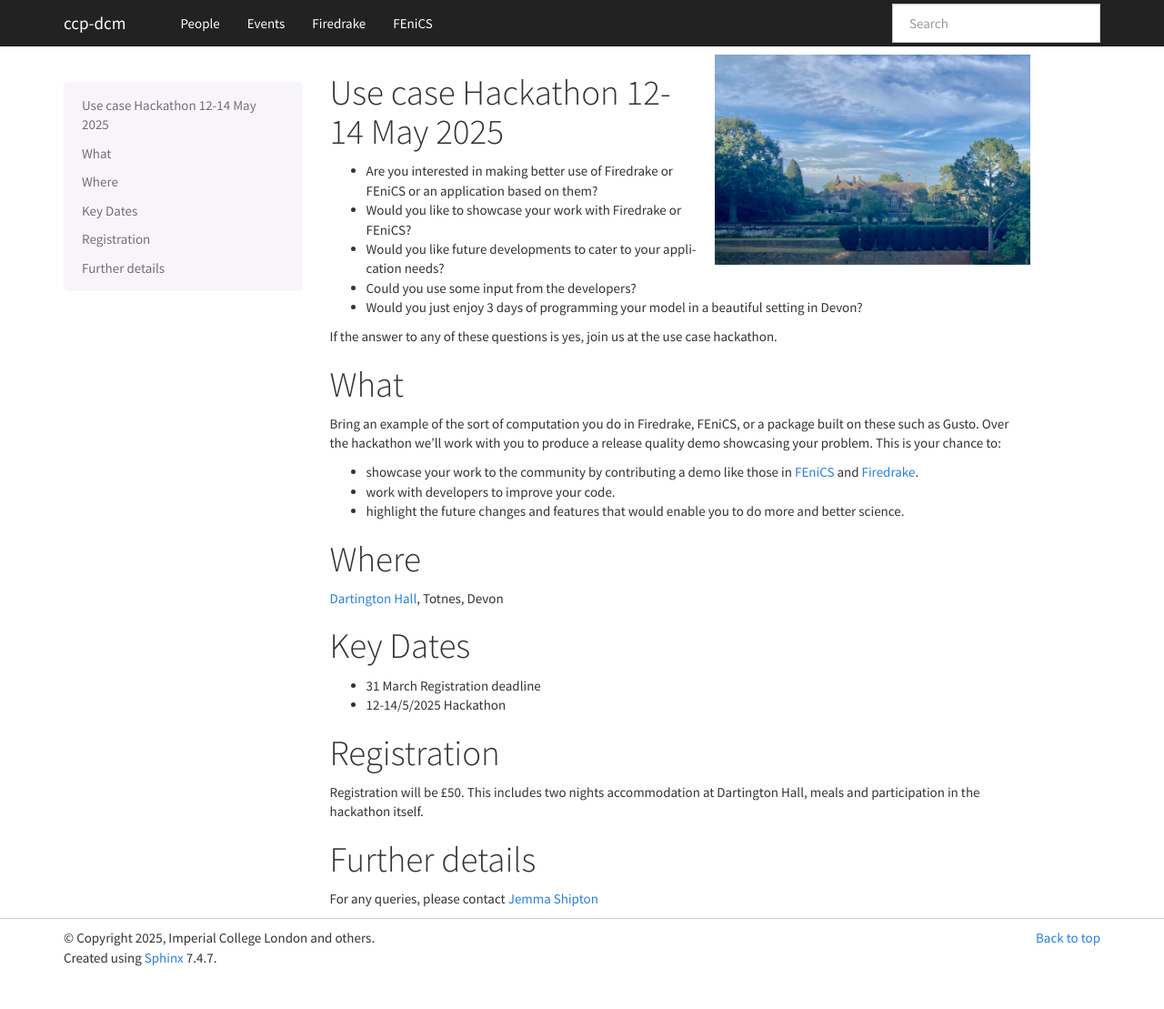
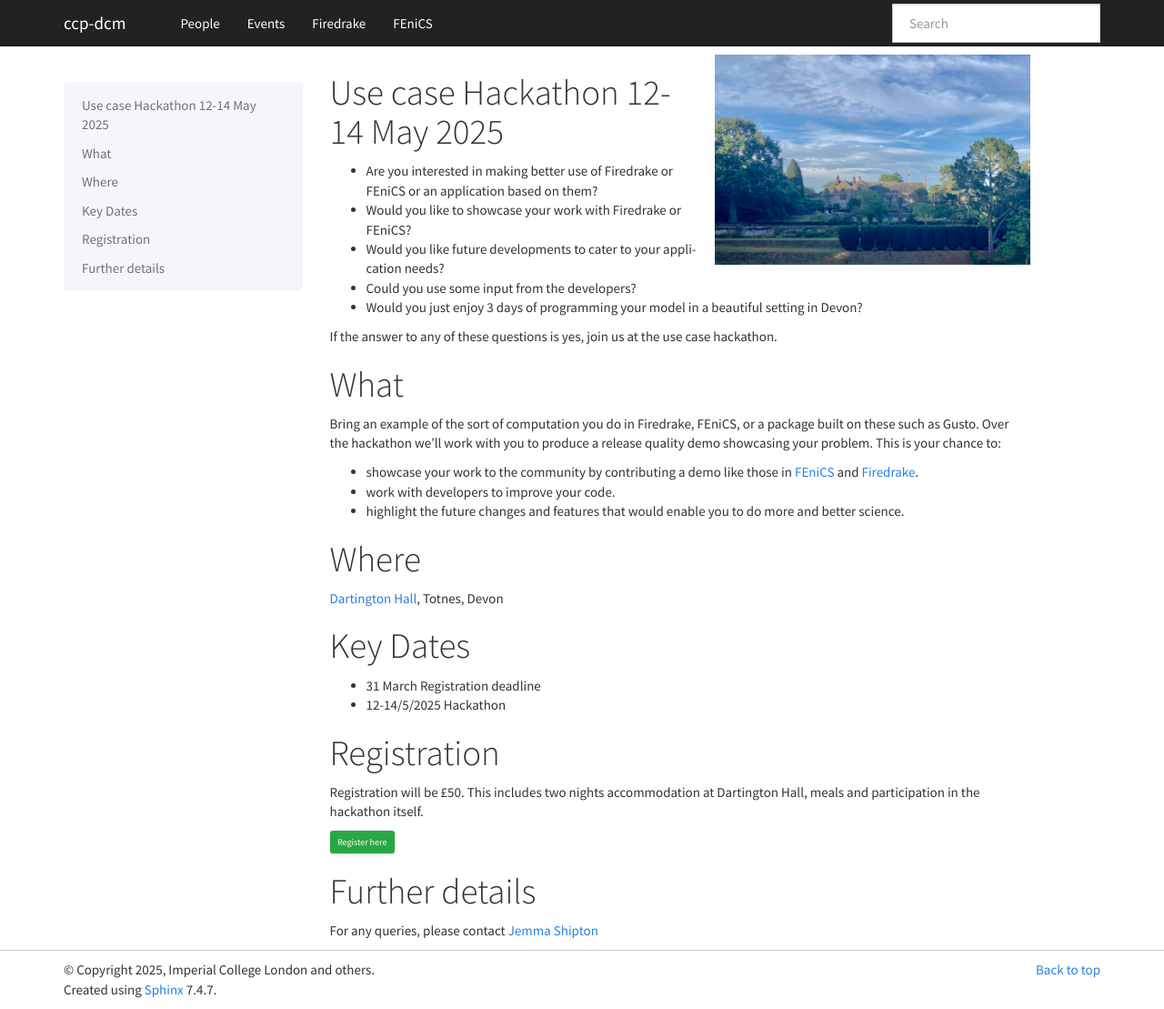
Before and after one commit to ccp-dcm/ccp-dcm.github.io, a Sphinx documentation site: the page built from source/exeter_hackathon.rst, in a window 1280 px wide and 1109 px high. Shown: the whole window at 91% size. Built offline with Sphinx 7.4.7, drawn with Linux system fonts in a browser that asks for light colours.

Commit message:
registration for hackathon

```diff
--- a/source/exeter_hackathon.rst
+++ b/source/exeter_hackathon.rst
@@ -52,6 +52,12 @@ Registration
 Registration will be £50. This includes two nights accommodation at
 Dartington Hall, meals and participation in the hackathon itself.
 
+.. button-link:: https://store.exeter.ac.uk/conferences-and-events/faculty-of-environment-science-and-economy/mathematics-and-statistics/firedrake-fenics-use-case-hackathon
+  :color: success
+  :shadow:
+
+  Register here
+
 Further details
 ---------------
 
```
